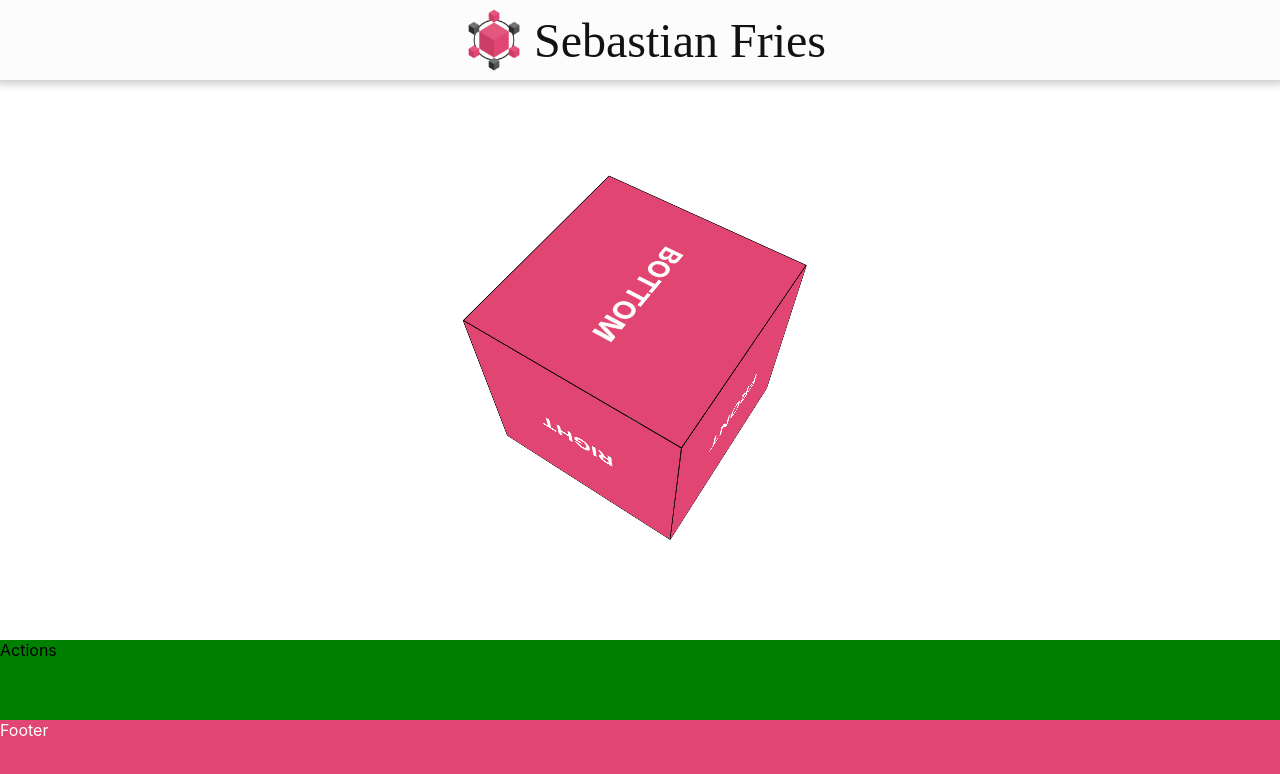
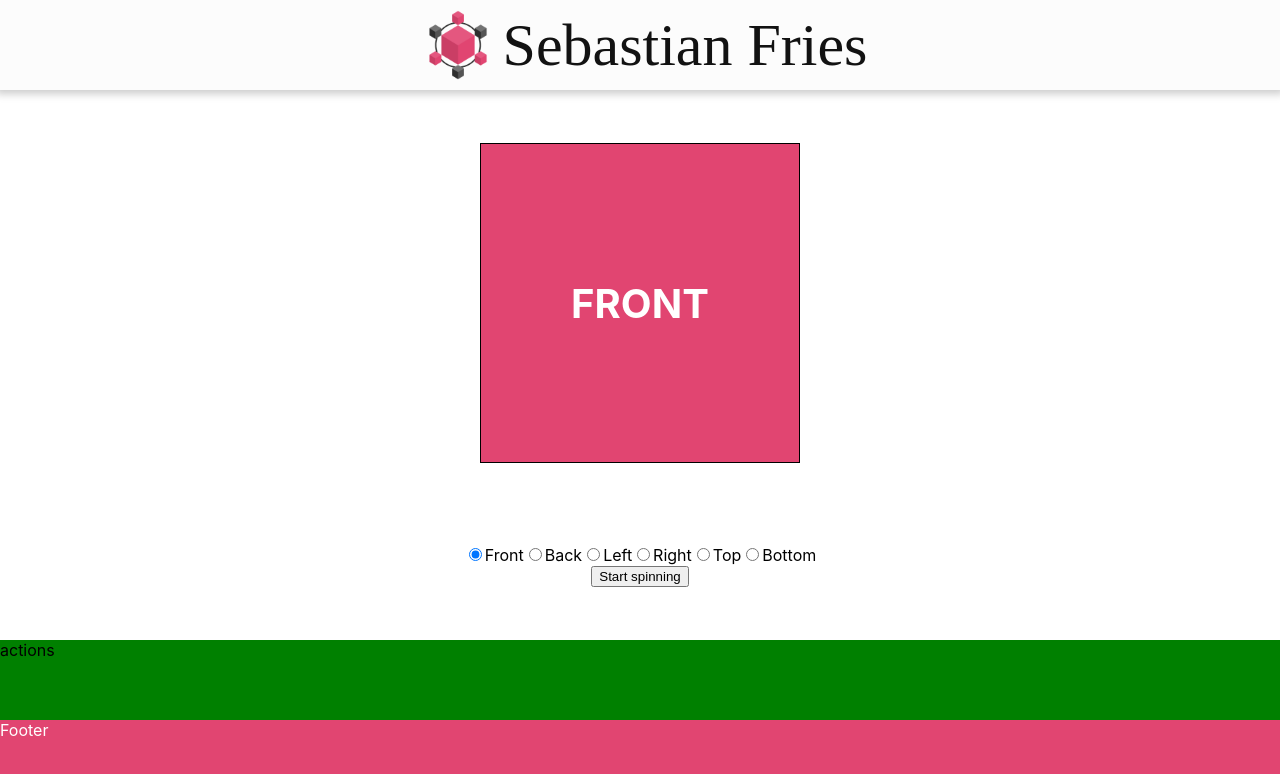
Before and after one commit to frse97/sebastianfries, a React (Create React App) app: page / in a window 1280 px wide. Shown: the top 774 px of the page. Built offline with nearby package versions, Linux system fonts and the light colour scheme; a web font is replaced by a local one.

Commit message:
fixed cube animation and stepping.

```diff
--- a/src/components/FrseActions/FrseActions.tsx
+++ b/src/components/FrseActions/FrseActions.tsx
@@ -4,7 +4,7 @@ import "./FrseActions.scss";
 interface IFrseActions {}
 
 const FrseActions: React.FC<IFrseActions> = (props) => {
-  return <>Actions</>;
+  return <>actions</>;
 };
 
 export default FrseActions;
--- a/src/components/FrseCube/FrseCube.scss
+++ b/src/components/FrseCube/FrseCube.scss
@@ -9,11 +9,53 @@
 // Animations needs fix values since css vars don't work
 @keyframes spinCube {
   0% {
-    transform: translateZ(-280px) rotateX(0deg) rotateY(0deg);
+    transform: translateZ(-140px) rotateX(0deg) rotateY(0deg);
   }
   100% {
-    transform: translateZ(-280px) rotateX(720deg) rotateY(720deg);
+    transform: translateZ(-140px) rotateX(720deg) rotateY(720deg);
   }
+}
+
+.cube {
+  transform: translateZ(-140px);
+}
+
+.cube.show-front {
+  transform: translateZ(-140px) rotateY(0deg);
+}
+.cube.show-back {
+  transform: translateZ(-140px) rotateY(-180deg);
+}
+.cube.show-top {
+  transform: translateZ(-140px) rotateX(-90deg);
+}
+.cube.show-bottom {
+  transform: translateZ(-140px) rotateX(90deg);
+}
+.cube.show-left {
+  transform: translateZ(-140px) rotateY(90deg);
+}
+.cube.show-right {
+  transform: translateZ(-140px) rotateY(-90deg);
+}
+
+.cube-face-front {
+  transform: rotateY(0deg) translateZ(140px);
+}
+.cube-face-back {
+  transform: rotateY(180deg) translateZ(140px);
+}
+.cube-face-top {
+  transform: rotateX(90deg) translateZ(140px);
+}
+.cube-face-bottom {
+  transform: rotateX(-90deg) translateZ(140px);
+}
+.cube-face-left {
+  transform: rotateY(-90deg) translateZ(140px);
+}
+.cube-face-right {
+  transform: rotateY(90deg) translateZ(140px);
 }
 
 @media (min-width: 360px) {
@@ -23,12 +65,67 @@
 
   @keyframes spinCube {
     0% {
-      transform: translateZ(-320px) rotateX(0deg) rotateY(0deg);
+      transform: translateZ(-160px) rotateX(0deg) rotateY(0deg);
     }
     100% {
-      transform: translateZ(-320px) rotateX(720deg) rotateY(720deg);
+      transform: translateZ(-160px) rotateX(720deg) rotateY(720deg);
     }
   }
+
+  .cube {
+    transform: translateZ(-160px);
+  }
+
+  .cube.show-front {
+    transform: translateZ(-160px) rotateY(0deg);
+  }
+  .cube.show-back {
+    transform: translateZ(-160px) rotateY(-180deg);
+  }
+  .cube.show-top {
+    transform: translateZ(-160px) rotateX(-90deg);
+  }
+  .cube.show-bottom {
+    transform: translateZ(-160px) rotateX(90deg);
+  }
+  .cube.show-left {
+    transform: translateZ(-160px) rotateY(90deg);
+  }
+  .cube.show-right {
+    transform: translateZ(-160px) rotateY(-90deg);
+  }
+
+  .cube-face-front {
+    transform: rotateY(0deg) translateZ(160px);
+  }
+  .cube-face-back {
+    transform: rotateY(180deg) translateZ(160px);
+  }
+  .cube-face-top {
+    transform: rotateX(90deg) translateZ(160px);
+  }
+  .cube-face-bottom {
+    transform: rotateX(-90deg) translateZ(160px);
+  }
+  .cube-face-left {
+    transform: rotateY(-90deg) translateZ(160px);
+  }
+  .cube-face-right {
+    transform: rotateY(90deg) translateZ(160px);
+  }
+}
+
+// Small devices (landscape phones, 576px and up)
+@media (min-width: 576px) {
+}
+// Medium devices (tablets, 768px and up)
+@media (min-width: 768px) {
+}
+// Large devices (desktops, 992px and up)
+@media (min-width: 992px) {
+}
+// Extra large devices (large desktops, 1200px and up)
+@media (min-width: 1200px) {
 }
 
 .container {
@@ -41,7 +138,6 @@
     height: var(--cube-size);
     position: relative;
     transform-style: preserve-3d;
-    transform: translateZ(var(--translate-z-cube));
     transition: transform 2s;
   }
 
@@ -55,25 +151,6 @@
     font-weight: bold;
     color: white;
     text-align: center;
-  }
-
-  .cube.show-front {
-    transform: translateZ(var(--translate-z-cube) rotateY(0deg));
-  }
-  .cube.show-back {
-    transform: translateZ(var(--translate-z-cube) rotateY(-180deg));
-  }
-  .cube.show-top {
-    transform: translateZ(var(--translate-z-cube) rotateX(-90deg));
-  }
-  .cube.show-bottom {
-    transform: translateZ(var(--translate-z-cube) rotateX(90deg));
-  }
-  .cube.show-left {
-    transform: translateZ(var(--translate-z-cube) rotateY(90deg));
-  }
-  .cube.show-right {
-    transform: translateZ(var(--translate-z-cube) rotateY(-90deg));
   }
 
   // Spinning
@@ -102,23 +179,4 @@
   .cube-face-right {
     background: var(--primary-color);
   }
-
-  .cube-face-front {
-    transform: rotateY(0deg) translateZ(var(--translate-z-cube-pos));
-  }
-  .cube-face-back {
-    transform: rotateY(180deg) translateZ(var(--translate-z-cube-pos));
-  }
-  .cube-face-top {
-    transform: rotateX(90deg) translateZ(var(--translate-z-cube-pos));
-  }
-  .cube-face-bottom {
-    transform: rotateX(-90deg) translateZ(var(--translate-z-cube-pos));
-  }
-  .cube-face-left {
-    transform: rotateY(-90deg) translateZ(var(--translate-z-cube-pos));
-  }
-  .cube-face-right {
-    transform: rotateY(90deg) translateZ(var(--translate-z-cube-pos));
-  }
 }
--- a/src/components/FrseCube/FrseCube.tsx
+++ b/src/components/FrseCube/FrseCube.tsx
@@ -35,7 +35,7 @@ const FrseCube: React.FC<IFrseCube> = (props) => {
   const { front, back, top, bottom, left, right } = props;
 
   const [selected, setSelected] = useState<CubeFaces>("front");
-  const [isSpinning, setIsSpinning] = useState<boolean>(true);
+  const [isSpinning, setIsSpinning] = useState<boolean>(false);
 
   const cubeClassName = cs("cube", {
     "show-front": selected === "front",
@@ -67,7 +67,7 @@ const FrseCube: React.FC<IFrseCube> = (props) => {
           <div className="cube-face cube-face-bottom">{bottom}</div>
         </div>
       </div>
-      {/* <div className="radio-group">
+      <div className="radio-group">
         <label>
           <input
             type="radio"
@@ -133,7 +133,7 @@ const FrseCube: React.FC<IFrseCube> = (props) => {
         <button onClick={handleOnSpin}>
           {isSpinning ? "Stop spinning" : "Start spinning"}
         </button>
-      </div> */}
+      </div>
     </>
   );
 };
--- a/src/components/FrseFooter/FrseFooter.tsx
+++ b/src/components/FrseFooter/FrseFooter.tsx
@@ -1,8 +1,8 @@
-import React from "react";
+import React, { memo } from "react";
 import "./FrseFooter.scss";
 
 const FrseFooter: React.FC = () => {
   return <footer className="frse-footer">Footer</footer>;
 };
 
-export default FrseFooter;
+export default memo(FrseFooter);
--- a/src/components/FrseHeader/FrseHeader.scss
+++ b/src/components/FrseHeader/FrseHeader.scss
@@ -9,7 +9,7 @@
   color: var(--txt-color);
   background-color: var(--bg-color-header);
 
-  font-size: 48px;
+  font-size: 60px;
   font-family: "Allison", cursive;
 
   box-shadow: 0px 0px 8px 4px #cccccc;
--- a/src/components/FrseHeader/FrseHeader.tsx
+++ b/src/components/FrseHeader/FrseHeader.tsx
@@ -1,4 +1,4 @@
-import React from "react";
+import React, { memo } from "react";
 import { FrsePortfolioLogo } from "../FrsePortfolioLogo";
 import "./FrseHeader.scss";
 
@@ -11,4 +11,4 @@ const FrseHeader: React.FC = () => {
   );
 };
 
-export default FrseHeader;
+export default memo(FrseHeader);
--- a/src/components/FrseMain/FrseMain.scss
+++ b/src/components/FrseMain/FrseMain.scss
@@ -9,8 +9,13 @@
     width: 100%;
     height: var(--main-cube);
     display: flex;
+    flex-direction: column;
     align-items: center;
     justify-content: center;
+
+    .radio-group {
+      margin-top: 82px;
+    }
   }
   &-actions {
     width: 100%;
--- a/src/components/FrseMain/FrseMain.tsx
+++ b/src/components/FrseMain/FrseMain.tsx
@@ -1,4 +1,4 @@
-import React from "react";
+import React, { memo } from "react";
 import { FrseActions } from "../FrseActions";
 import { FrseCube } from "../FrseCube";
 import "./FrseMain.scss";
@@ -25,4 +25,4 @@ const FrseMain: React.FC<IFrseMain> = (props) => {
   );
 };
 
-export default FrseMain;
+export default memo(FrseMain);
--- a/src/styles/vars.scss
+++ b/src/styles/vars.scss
@@ -1,6 +1,6 @@
 [data-vars="frse"] {
   // Header
-  --header-h: 80px;
+  --header-h: 90px;
   // Footer
   --footer-h: 80px;
   // Main Actions container
```
